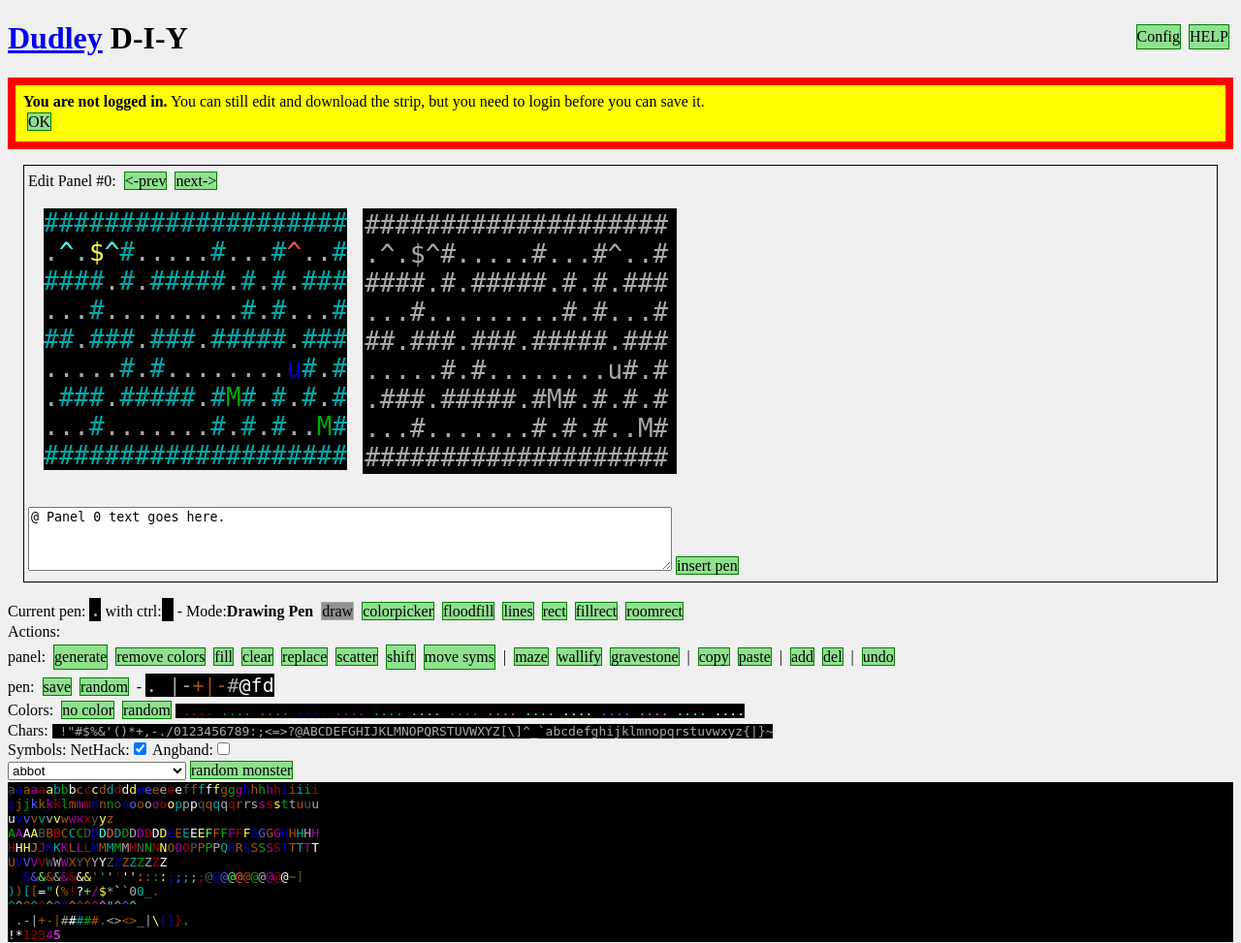
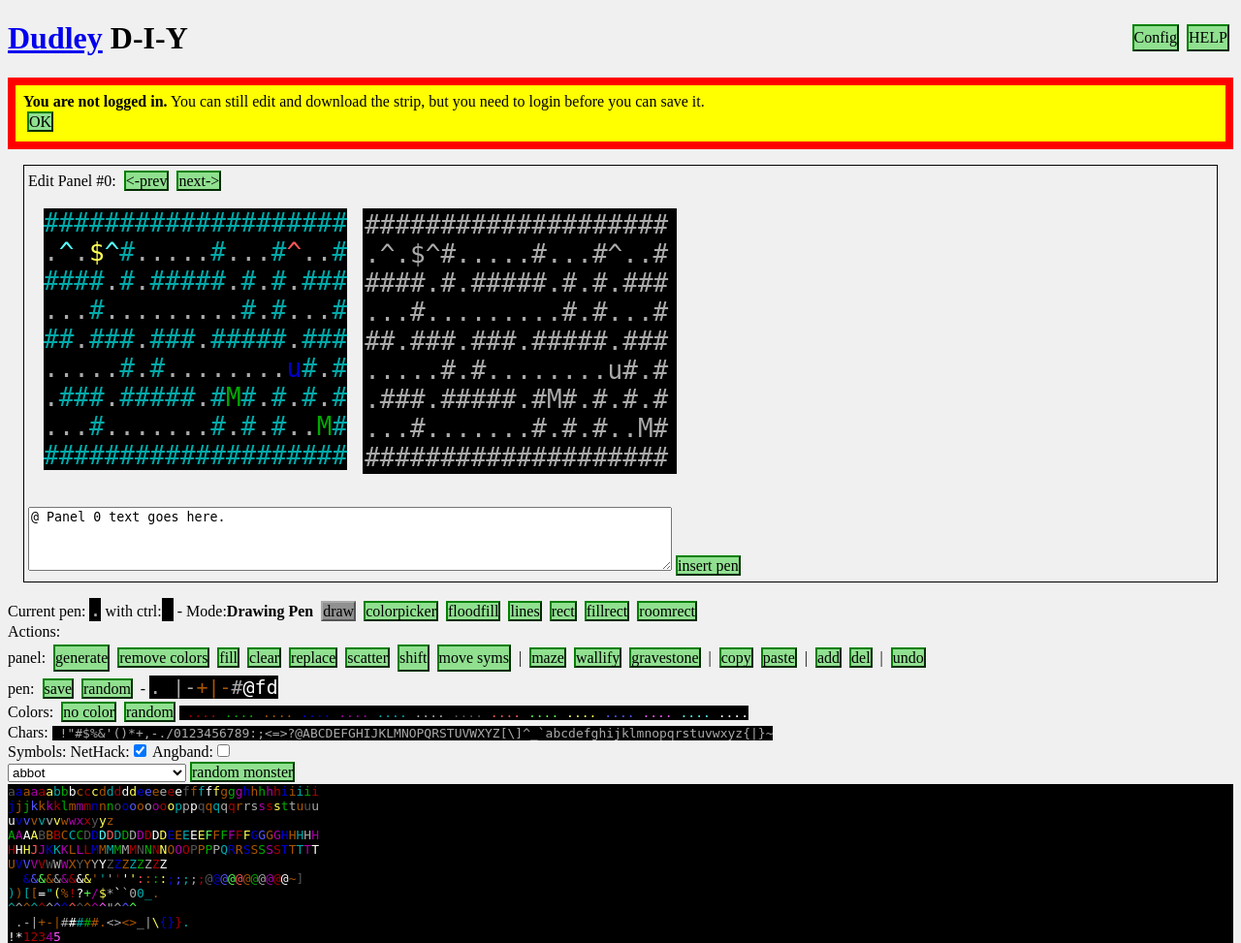
Before and after one commit to paxed/dudleysdungeon, a PHP site: page /diydudley.php in a window 1280 px wide. Shown: the top 973 px of the page at 97% size. Run offline with PHP 8.4, Linux system fonts and the light colour scheme; some libraries are stand-ins or nearby versions.

Commit message:
Make buttons look more button-like

```diff
--- a/diydudley.css
+++ b/diydudley.css
@@ -202,7 +202,7 @@
 .button {
  color:black;
  background-color:#90e090;
- border: 1px green solid;
+ border: 2px outset green;
  margin: 0.25em;
  line-height: 1.5em;
  cursor: pointer;
@@ -210,11 +210,11 @@
 }
 .button:hover, .tooltip .button:hover {
  background-color:green;
- border: 1px black solid;
+ border: 2px inset black;
 }
 .button_disabled {
  background-color:#909090;
- border: 1px darkgray solid;
+ border: 2px outset darkgray;
  margin: 0.25em;
  line-height: 1.5em;
  cursor: pointer;
@@ -228,8 +228,6 @@
  display: inline;
 }
 .tooltip .button_disabled:hover {
-  background-color:darkgray;
- border: 1px black solid;
 }
 
 #configbtn,
```
Also changed, not shown: 1 other file.
